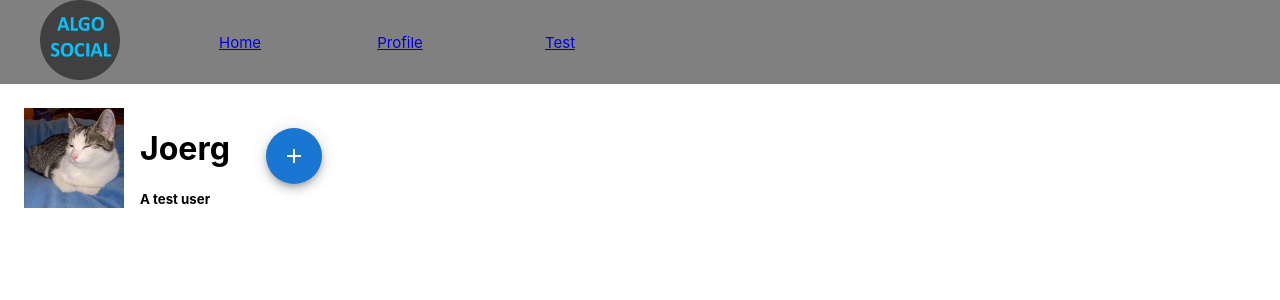
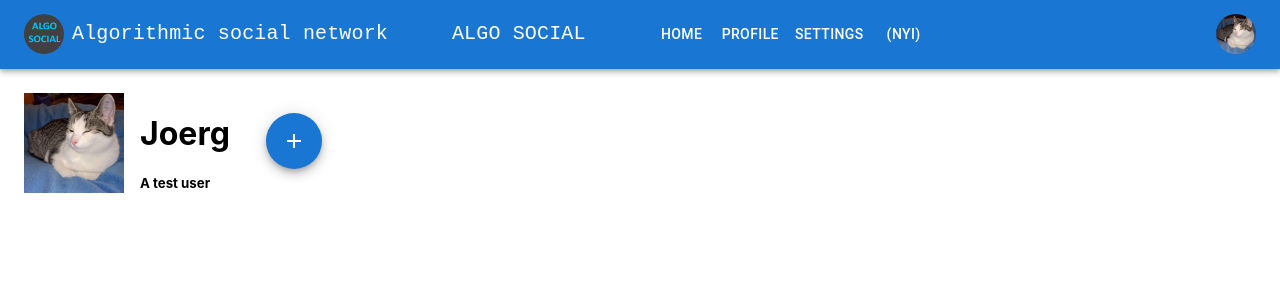
Before and after one commit to JoergSchmid/AlgoSocial, a React (Create React App) app: page / in a window 1280 px wide. Shown: the top 300 px of the page. Built offline with nearby package versions, Linux system fonts and the light colour scheme.

Commit message:
Change to more professional Nav Bar.

```diff
--- a/src/App.tsx
+++ b/src/App.tsx
@@ -17,7 +17,7 @@
 export default function App() {
   return (
     <>
-      <PageTemplate />
+      <PageTemplate user={exampleUser}/>
       <Profile user={exampleUser}/>
     </>
   );
--- a/src/PageTemplate/NavBar/NavBar.tsx
+++ b/src/PageTemplate/NavBar/NavBar.tsx
@@ -1,20 +1,150 @@
+import { AppBar, Avatar, Box, Button, Container, IconButton, Menu, MenuItem, Toolbar, Tooltip, Typography } from "@mui/material"
+import MenuIcon from '@mui/icons-material/Menu';
 import logo from "../../static/images/logo.png"
+import { useState } from "react";
+import { User } from "../../App";
 
-export default function NavBar() {
-    return (
-      <nav className="navBar">
-        <div className="navBarIcon">
-          <img src={logo} alt="Logo" height={80} width={80}/>
-        </div>
-        <div>
-          <a href="/">Home</a>
-        </div>
-        <div>
-          <a href="/profile">Profile</a>
-        </div>
-        <div>
-          <a href="/test">Test</a>
-        </div>
-      </nav>
-    );
-  }
+const pages = ['Home', 'Profile', 'Settings', '(NYI)'];
+const settings = ['Profile', 'Account', 'Logout'];
+
+export default function NavBar({user}: {user: User}) {
+  const [anchorElNav, setAnchorElNav] = useState<null | HTMLElement>(null);
+  const [anchorElUser, setAnchorElUser] = useState<null | HTMLElement>(null);
+  const pic = require("../../static/images/profile_pictures/" + user.picture + ".jpg");
+
+  const handleOpenNavMenu = (event: React.MouseEvent<HTMLElement>) => {
+    setAnchorElNav(event.currentTarget);
+  };
+  const handleOpenUserMenu = (event: React.MouseEvent<HTMLElement>) => {
+    setAnchorElUser(event.currentTarget);
+  };
+
+  const handleCloseNavMenu = () => {
+    setAnchorElNav(null);
+  };
+
+  const handleCloseUserMenu = () => {
+    setAnchorElUser(null);
+  };
+
+  return (
+    <AppBar position="static">
+      <Container maxWidth="xl">
+        <Toolbar disableGutters>
+          <Avatar alt="Logo" src={logo} sx={{display: { xs: 'none', md: 'flex' }, mr: 1}}/>
+          <Typography
+            variant="h6"
+            noWrap
+            component="a"
+            href="/"
+            sx={{
+              mr: 8,
+              display: {xs: "none", md: "flex"},
+              fontFamily: "monospace",
+              fontWeight: 200,
+              color: "inherit",
+              textDecoration: "none"
+            }}
+            >
+              Algorithmic social network
+            </Typography>
+
+            <Box sx={{ flexGrow: 1, display: {xs: 'flex', md: 'none'} }}>
+          <IconButton
+            size="large"
+            aria-label="account of current user"
+            aria-controls="menu-appbar"
+            aria-haspopup="true"
+            onClick={handleOpenNavMenu}
+            color="inherit"
+          >
+            <MenuIcon />
+          </IconButton>
+          <Menu
+            id="menu-appbar"
+            anchorEl={anchorElNav}
+            anchorOrigin={{
+              vertical: 'bottom',
+              horizontal: 'left',
+            }}
+            keepMounted
+            transformOrigin={{
+              vertical: 'top',
+              horizontal: 'left',
+            }}
+            open={Boolean(anchorElNav)}
+            onClose={handleCloseNavMenu}
+            sx={{
+              display: { xs: 'block', md: 'none' },
+            }}
+          >
+            {pages.map((page) => (
+              <MenuItem key={page} onClick={handleCloseNavMenu}>
+                <Typography textAlign="center">{page}</Typography>
+              </MenuItem>
+            ))}
+          </Menu>
+        </Box>
+        <Avatar alt="Profile" src={logo} sx={{display: {xs: 'flex', md: 'none'}, mr: 1}}/>
+        <Typography
+            variant="h6"
+            noWrap
+            component="a"
+            href="/"
+            sx={{
+              mr: 8,
+              display: {xs: "none", md: "flex"},
+              fontFamily: "monospace",
+              fontWeight: 200,
+              color: "inherit",
+              textDecoration: "none"
+            }}
+            >
+              ALGO SOCIAL
+            </Typography>
+        <Box sx={{ flexGrow: 1, display: { xs: 'none', md: 'flex' } }}>
+          {pages.map((page) => (
+            <Button
+              key={page}
+              onClick={handleCloseNavMenu}
+              sx={{ my: 2, color: 'white', display: 'block' }}
+            >
+              {page}
+            </Button>
+          ))}
+        </Box>
+
+        <Box sx={{ flexGrow: 0 }}>
+          <Tooltip title="Open settings">
+            <IconButton onClick={handleOpenUserMenu} sx={{ p: 0 }}>
+              <Avatar alt="Profile" src={pic} />
+            </IconButton>
+          </Tooltip>
+          <Menu
+            sx={{ mt: '45px' }}
+            id="menu-appbar"
+            anchorEl={anchorElUser}
+            anchorOrigin={{
+              vertical: 'top',
+              horizontal: 'right',
+            }}
+            keepMounted
+            transformOrigin={{
+              vertical: 'top',
+              horizontal: 'right',
+            }}
+            open={Boolean(anchorElUser)}
+            onClose={handleCloseUserMenu}>
+
+            {settings.map((setting) => (
+              <MenuItem key={setting} onClick={handleCloseUserMenu}>
+                <Typography textAlign="center">{setting}</Typography>
+              </MenuItem>
+            ))}
+            </Menu>
+          </Box>
+        </Toolbar>
+      </Container>
+    </AppBar>
+  )
+}
```
